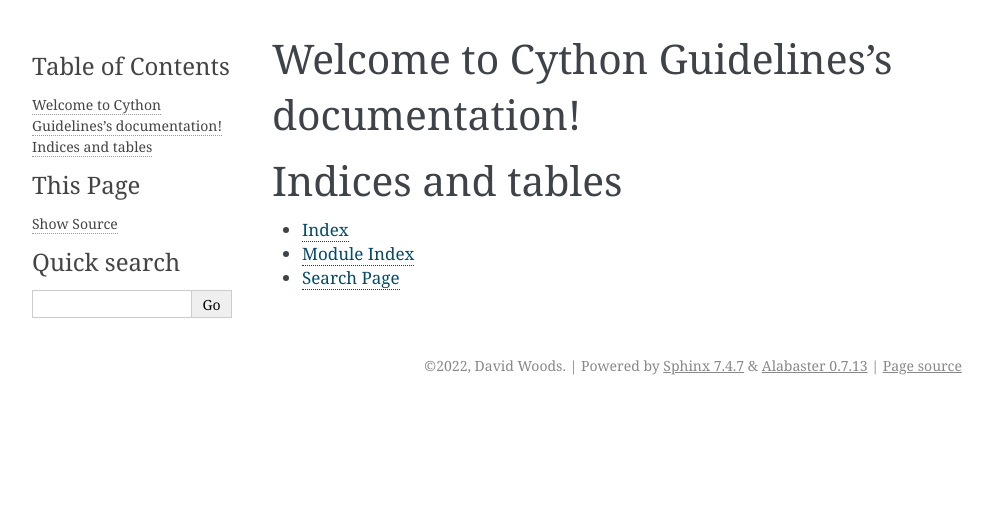
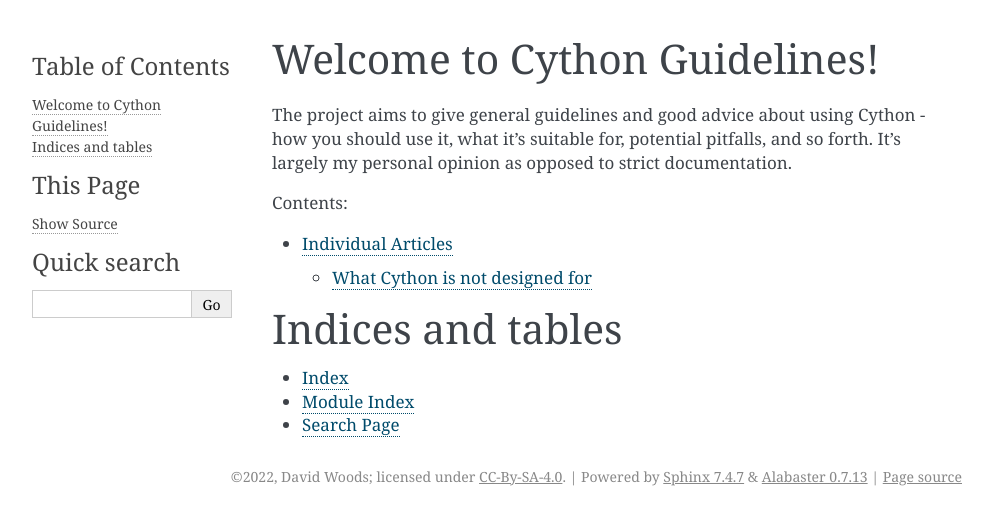
Before and after one commit to da-woods/cython-guidelines, a Sphinx documentation site: the page built from docs/source/index.rst, in a window 1280 px wide. Shown: the top 525 px of the page, without its empty margins (148-1141 px from the left). Built offline with Sphinx 7.4.7, drawn with Linux system fonts in a browser that asks for light colours.

Commit message:
Add "not designed for" article

```diff
--- a/docs/source/conf.py
+++ b/docs/source/conf.py
@@ -7,7 +7,7 @@
 # https://www.sphinx-doc.org/en/master/usage/configuration.html#project-information
 
 project = 'Cython Guidelines'
-copyright = '2022, David Woods'
+copyright = '2022, David Woods; licensed under <a href="https://creativecommons.org/licenses/by-sa/4.0/">CC-By-SA-4.0</a>'
 author = 'David Woods'
 
 # -- General configuration ---------------------------------------------------
--- a/docs/source/index.rst
+++ b/docs/source/index.rst
@@ -3,12 +3,19 @@
    You can adapt this file completely to your liking, but it should at least
    contain the root `toctree` directive.
 
-Welcome to Cython Guidelines's documentation!
-=============================================
+Welcome to Cython Guidelines!
+=============================
+
+The project aims to give general guidelines and good advice about
+using Cython - how you should use it, what it's suitable for,
+potential pitfalls, and so forth. It's largely my personal
+opinion as opposed to strict documentation.
 
 .. toctree::
    :maxdepth: 2
    :caption: Contents:
+
+   articles/index
 
 
 
```
Also changed, not shown: docs/source/articles/index.rst (added, +10 -0 lines), docs/source/articles/not_designed_for.rst (added, +73 -0 lines), 1 other file.
